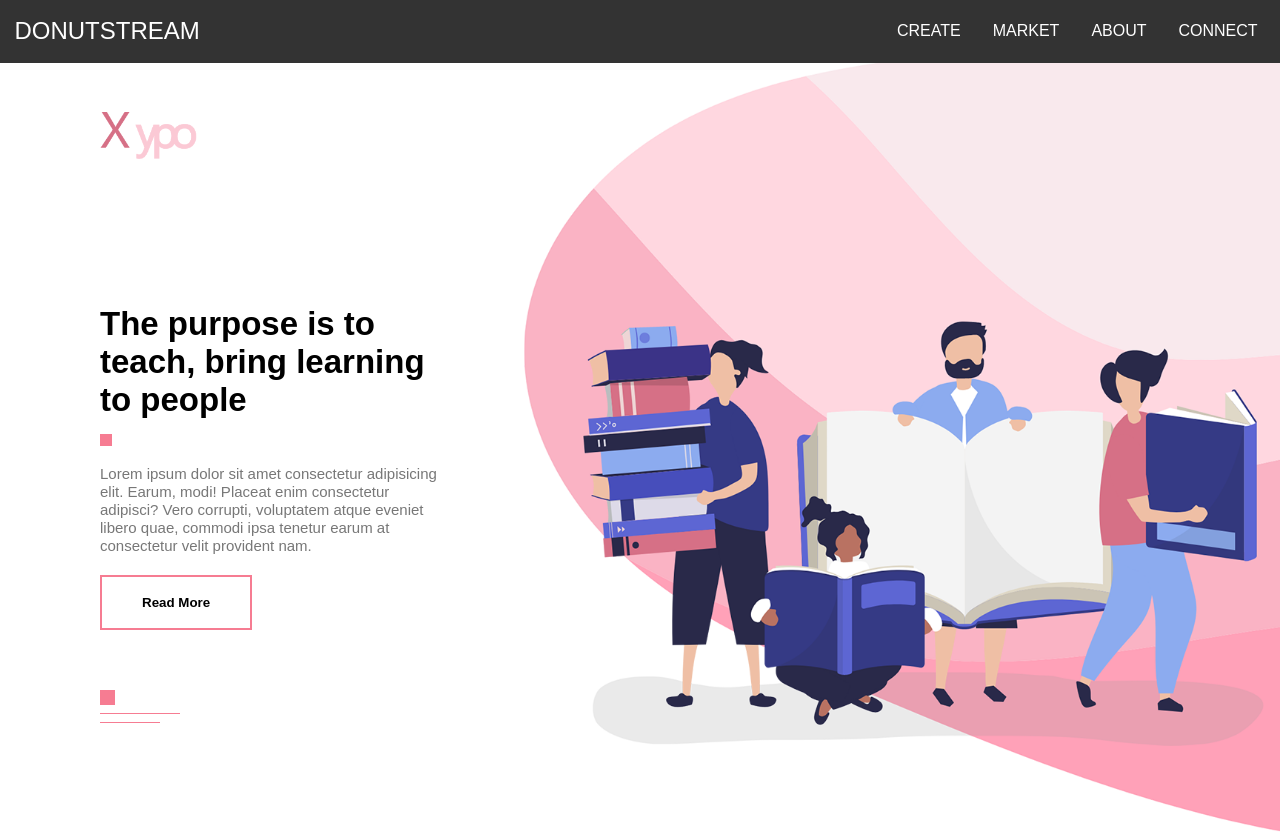
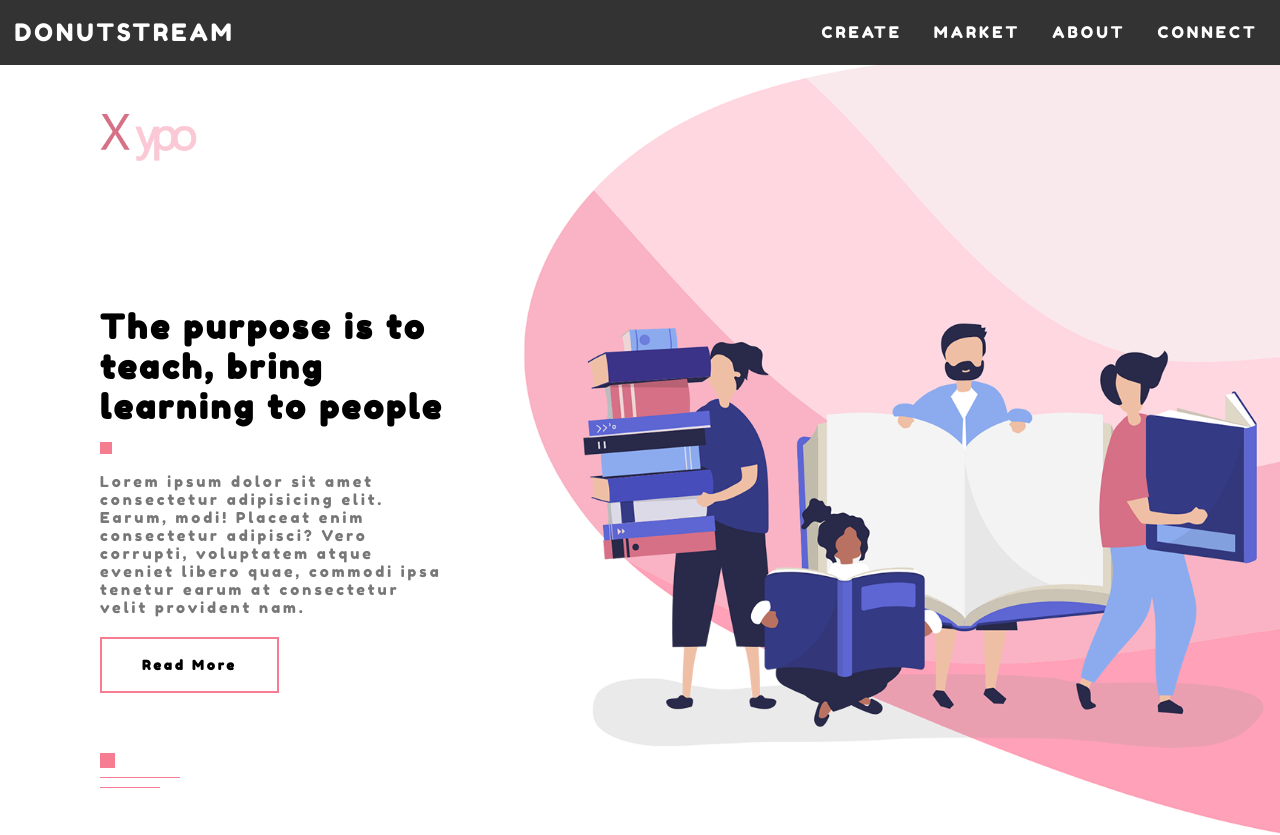
Before and after one commit to nep0x0/donatestream, a plain HTML site: page index.html in a window 1280 px wide. Shown: the top 835 px of the page. Drawn offline with Linux system fonts and the light colour scheme; some packages are replaced by stand-ins of ours; a script that the page names is missing; a web font is replaced by a local one.

Commit message:
add Fredoka One Font

```diff
--- a/css/style.css
+++ b/css/style.css
@@ -1,8 +1,15 @@
+@import url('https://fonts.googleapis.com/css2?family=Fredoka+One&family=Lobster&family=Roboto&family=Sofia&display=swap');
+
 /* menerapkan margin 0 dan padding 0 pada setiap html element*/
 * {
     margin: 0;
     padding: 0;
-    font-family: sans-serif;
+    letter-spacing: 3px;
+}
+
+.font-primary,
+* {
+    font-family: "Fredoka One";
 }
 
 #header {
--- a/index.html
+++ b/index.html
@@ -13,7 +13,7 @@
 </head>
 <body>
     <nav class="navbar">
-        <div class="brand-title">DONUTSTREAM</div>
+        <div class="brand-title font-primary">DONUTSTREAM</div>
         <!-- hamburger menu -->
         <a href="#" class="toggle-button">
             <span class="bar"></span>
@@ -23,10 +23,10 @@
         <!-- links navbar menu -->
         <div class="navbar-links">
             <ul>
-                <li><a href="#">CREATE</a></li>
-                <li><a href="#">MARKET</a></li>
-                <li><a href="#">ABOUT</a></li>
-                <li><a href="#">CONNECT</a></li>
+                <li><a class="font-primary" href="#">CREATE</a></li>
+                <li><a class="font-primary" href="#">MARKET</a></li>
+                <li><a class="font-primary" href="#">ABOUT</a></li>
+                <li><a class="font-primary" href="#">CONNECT</a></li>
             </ul>
         </div>
     </nav>
```
